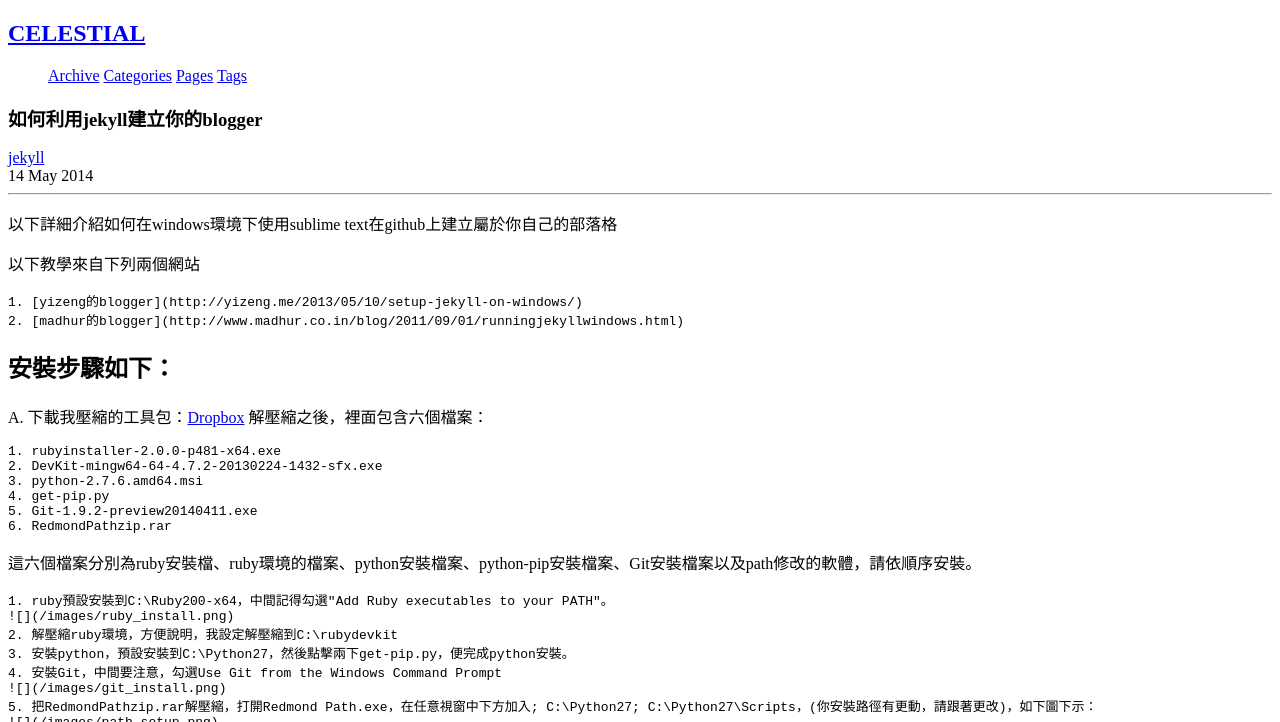
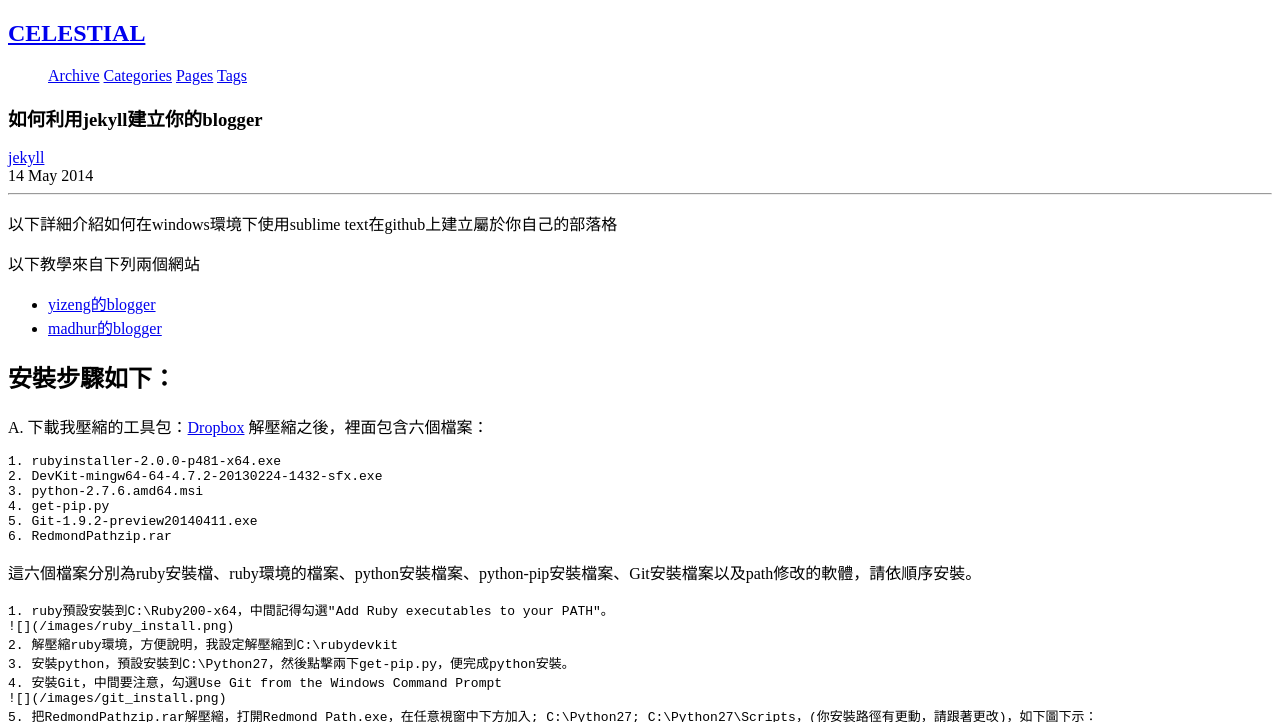
Before and after one commit to chengyucatch/chingchuan-chen.github.com, a Jekyll site: the page built from _posts/2014-05-14-how-to-build-blog-by-using-jekyll.md, in a window 1280 px wide and 900 px high, cut to the strip 0-722 px from the top of the window. Built offline with Jekyll 4.4.1, drawn with Linux system fonts in a browser that asks for light colours; nearby versions of some CDN libraries; library files that are not in the unit come from our copies; Markdown is read by kramdown in place of the engine named in the settings; comment, search, counter and statistics services are not loaded.

Commit message:
edit post

```diff
--- a/_posts/2014-05-14-how-to-build-blog-by-using-jekyll.md
+++ b/_posts/2014-05-14-how-to-build-blog-by-using-jekyll.md
@@ -14,8 +14,8 @@ published: true
 
 以下教學來自下列兩個網站
 
-	1. [yizeng的blogger](http://yizeng.me/2013/05/10/setup-jekyll-on-windows/)
-	2. [madhur的blogger](http://www.madhur.co.in/blog/2011/09/01/runningjekyllwindows.html)
+* [yizeng的blogger](http://yizeng.me/2013/05/10/setup-jekyll-on-windows/)
+* [madhur的blogger](http://www.madhur.co.in/blog/2011/09/01/runningjekyllwindows.html)
 
 <!-- more -->
 
```
